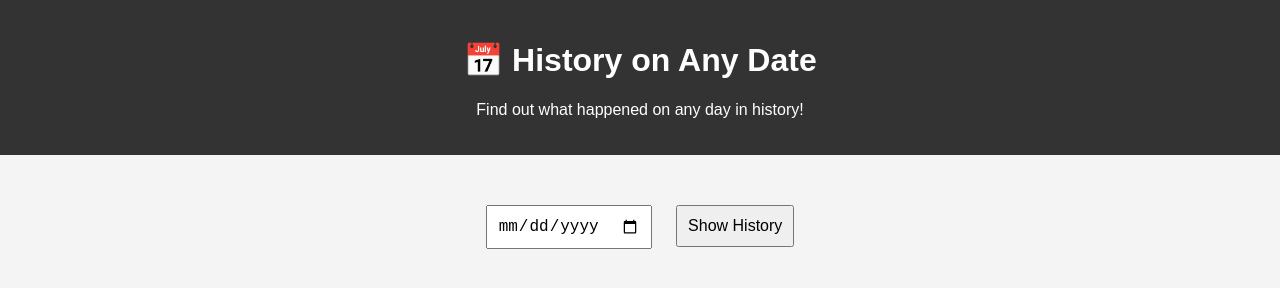
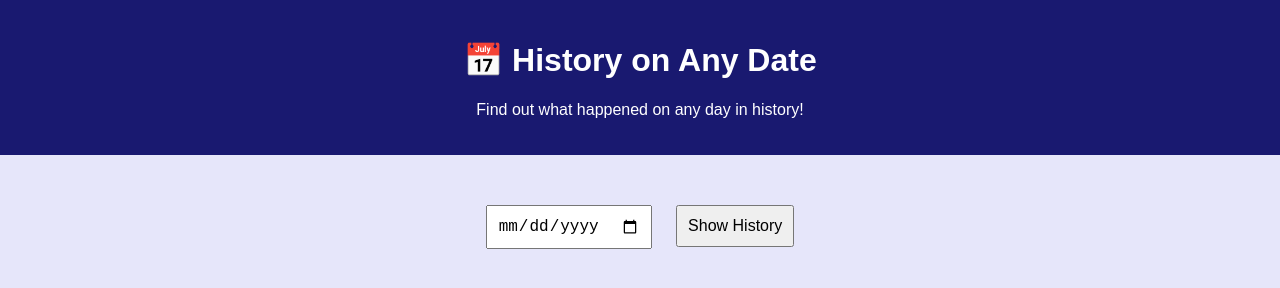
Before and after one commit to Anushanakka02/Challenge-Repo, a plain HTML site: page index.html in a window 1280 px wide. Drawn offline with Linux system fonts and the light colour scheme.

Commit message:
Update index.html

```diff
--- a/index.html
+++ b/index.html
@@ -7,13 +7,13 @@
   <style>
     body {
       font-family: Arial, sans-serif;
-      background: #f4f4f4;
+      background: lavender;
       text-align: center;
       margin: 0;
       padding: 0;
     }
     header {
-      background: #333;
+      background: midnightblue;
       color: white;
       padding: 20px;
     }
```
